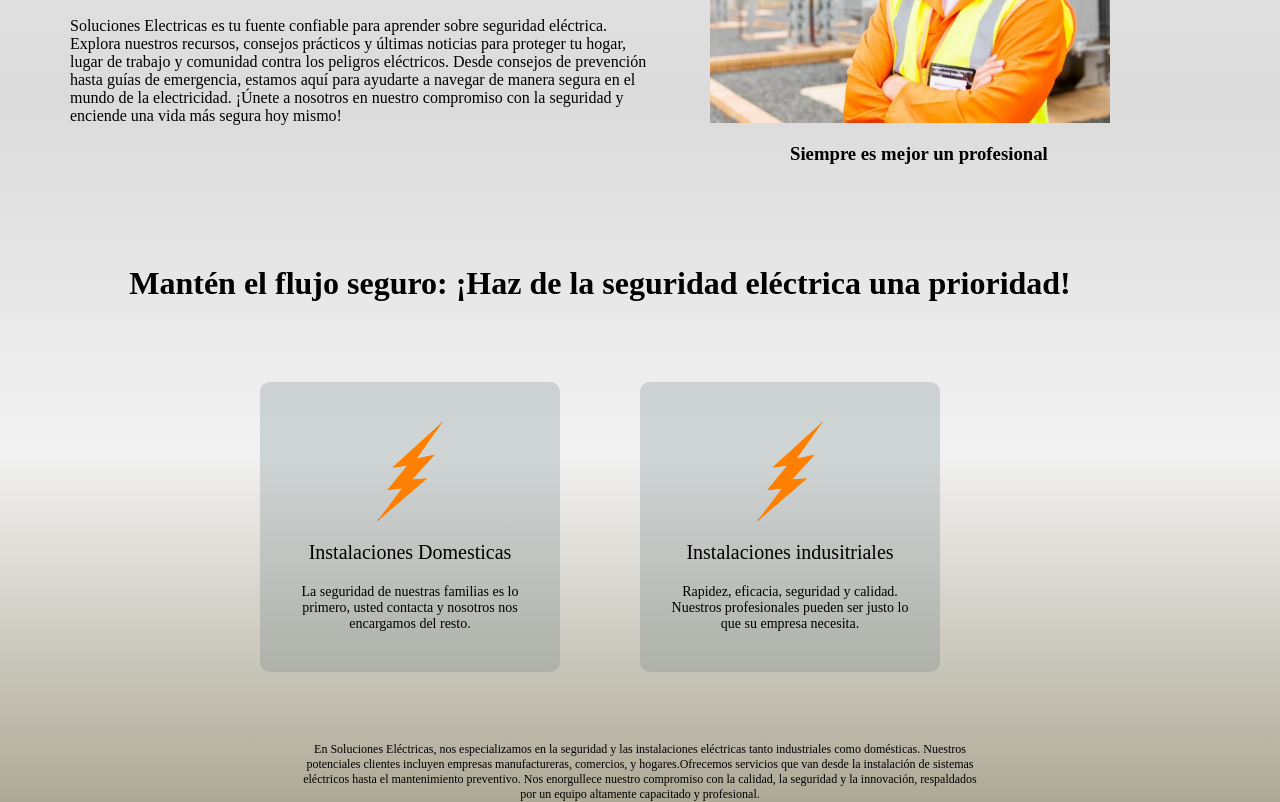
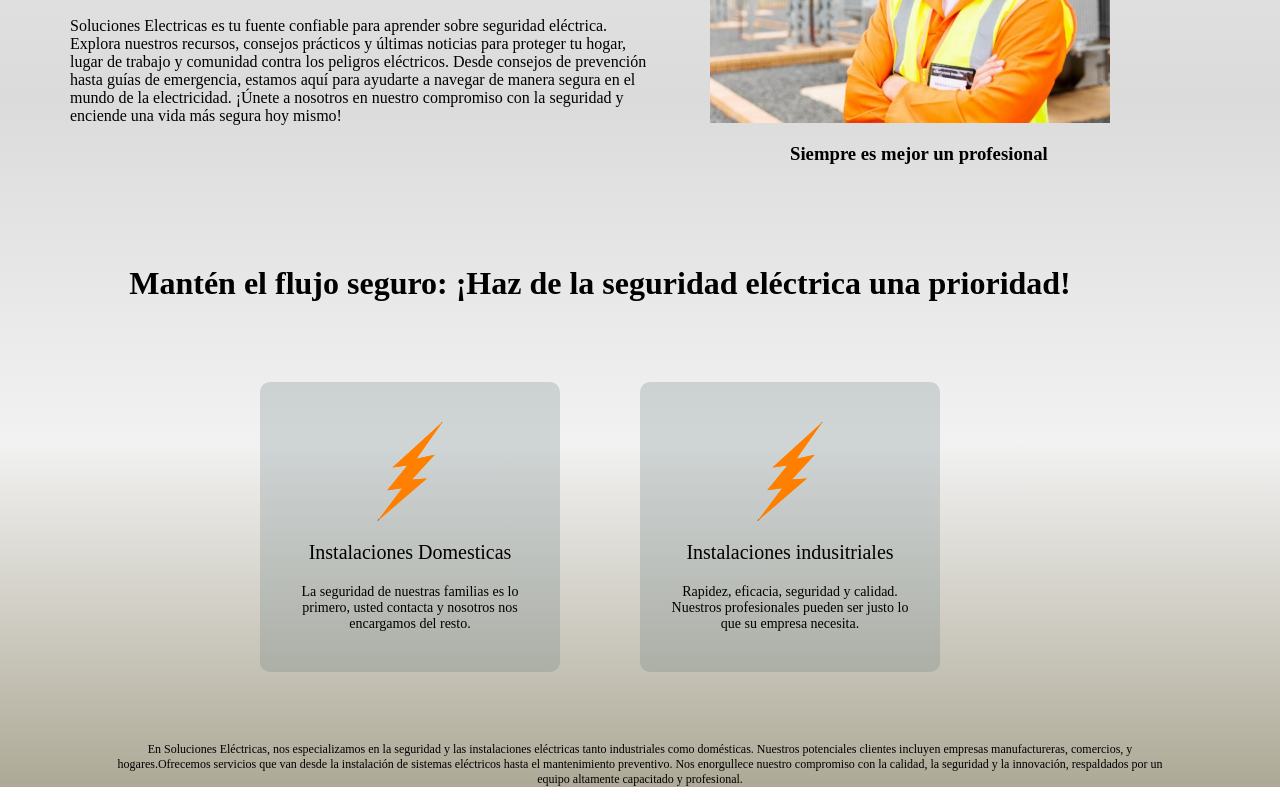
Before and after one commit to NACHORRA/sol-electricas, a plain HTML site: page e2/index.html in a window 1280 px wide. Shown: the part 247-1049 px from the top of the page. Drawn offline with Linux system fonts and the light colour scheme.

Commit message:
correcion margenes

```diff
--- a/e2/e2.css
+++ b/e2/e2.css
@@ -237,5 +237,5 @@
   align-items: center;
   font-size: 12px;
   font-weight: 300;
-  padding: 0 300px;
+  padding: 0 100px;
 }
```
